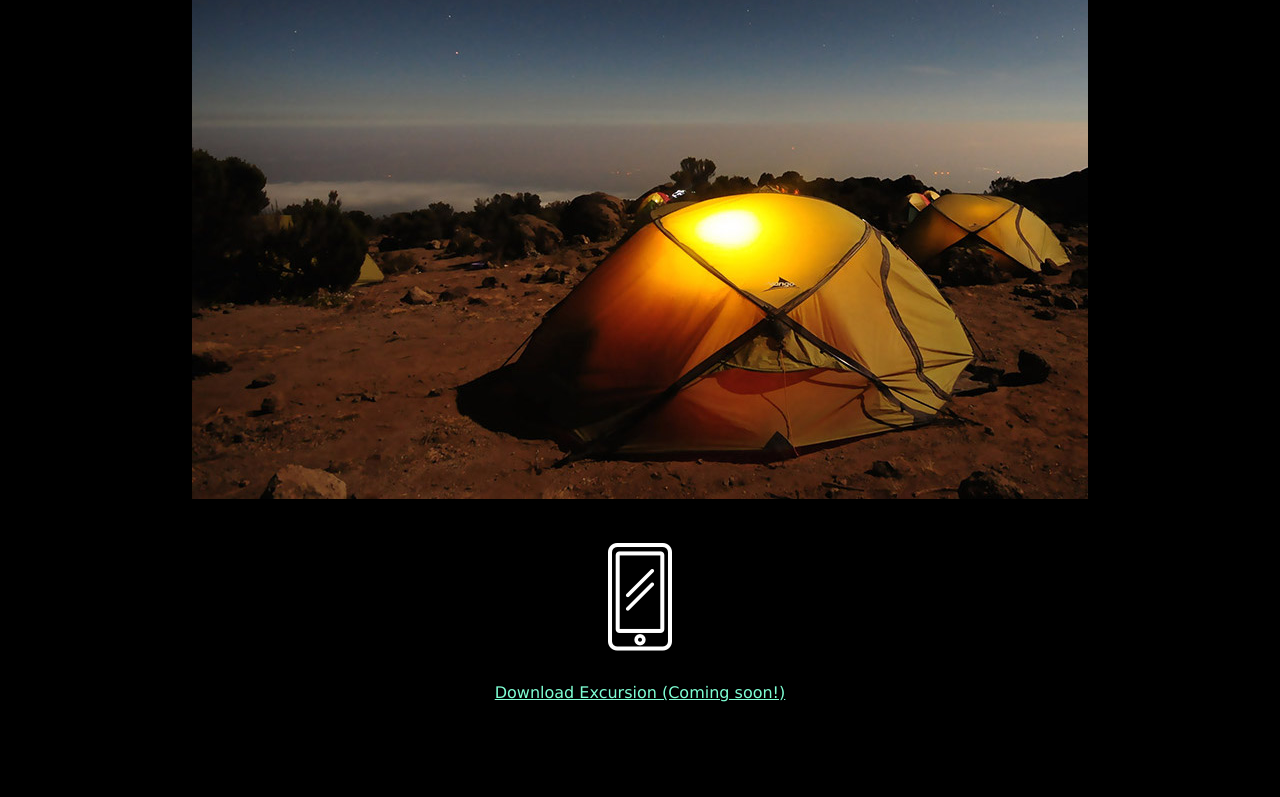
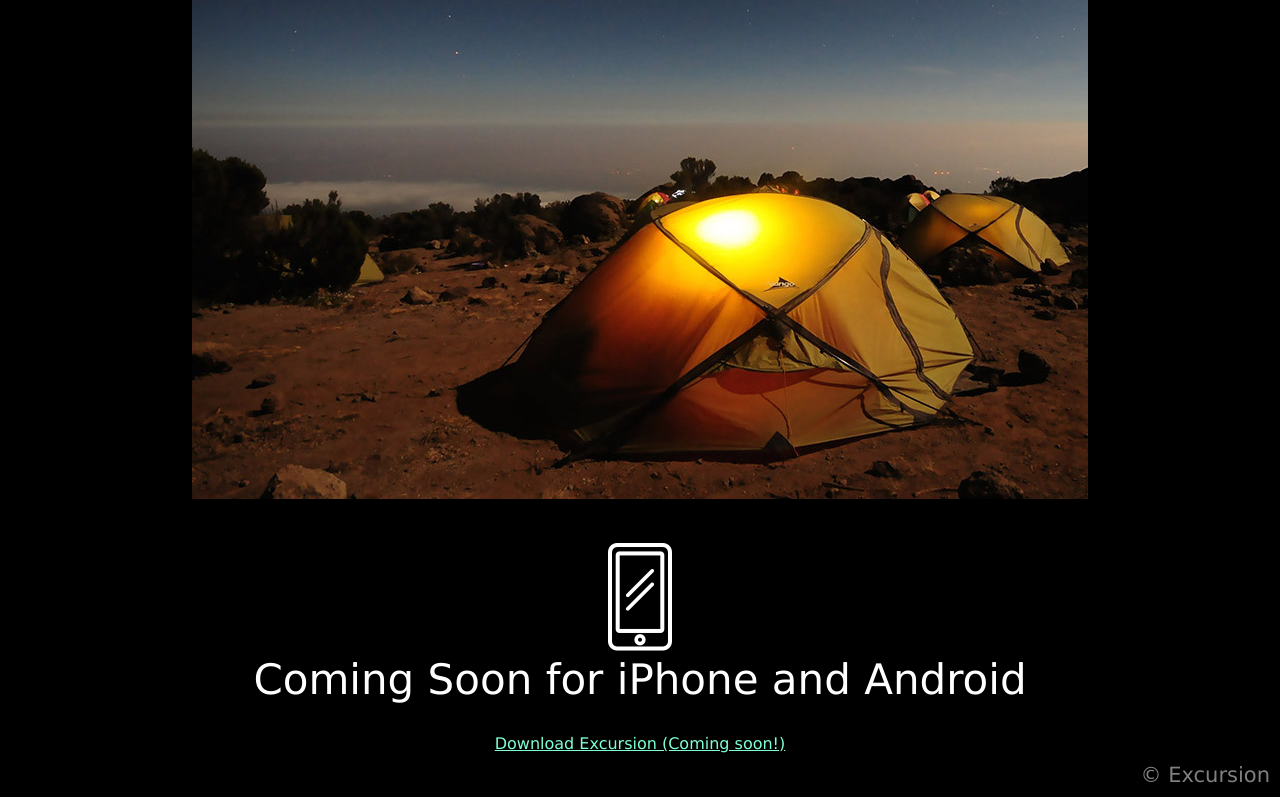
Before and after one commit to Sinbadd87/excursion, a plain HTML site: page index.html in a window 1280 px wide. Shown: the part 532-1329 px from the top of the page. Before the commit the page ends 1247 px from the top, so only its background shows below. Drawn offline with Linux system fonts and the light colour scheme.

Commit message:
"Alpha version"

```diff
--- a/index.html
+++ b/index.html
@@ -11,7 +11,7 @@
             <h1>Discover hidden places in the world around you</h1>
             <a href="#">Download Excursion (Coming soon!)</a>
         </header>
-        <video autoplay loop>
+        <video autoplay loop muted>
             <source src="resources/images:video/excursion.mp4" type="video/mp4">
         </video>
         <main>
@@ -20,10 +20,10 @@
             <p><img src="resources/images:video/camp.jpeg" alt="camp"/></p>
         </main>
         <footer>
-            <p><img src="resources/images:video/phone.png" alt="phone icon" /></p>
+            <img src="resources/images:video/phone.png" alt="phone icon" />
             <h2>Coming Soon for iPhone and Android</h2>
             <a href="#">Download Excursion (Coming soon!)</a>
-            <h6>© Excursion</h6>
+            <h4>© Excursion</h4>
         </footer>
     </body>
 </html>
--- a/resources/css/style.css
+++ b/resources/css/style.css
@@ -38,7 +38,8 @@ header h1 {
   }
 
 /* Main */
-main h2 {
+main h2,
+footer h2 {
     font-weight: 300;
     font-size: 42px;
     color: white;
@@ -51,3 +52,16 @@ main h4 {
     font-weight: normal;
     margin-bottom: 20px;
 }
+
+/* Footer */
+footer {
+    position: relative;
+}
+footer h4 {
+    font-size: 21px;
+    font-weight: normal;
+    display: flex;
+    justify-content: end;
+    color: gray;
+    margin: 10px;
+}
```
